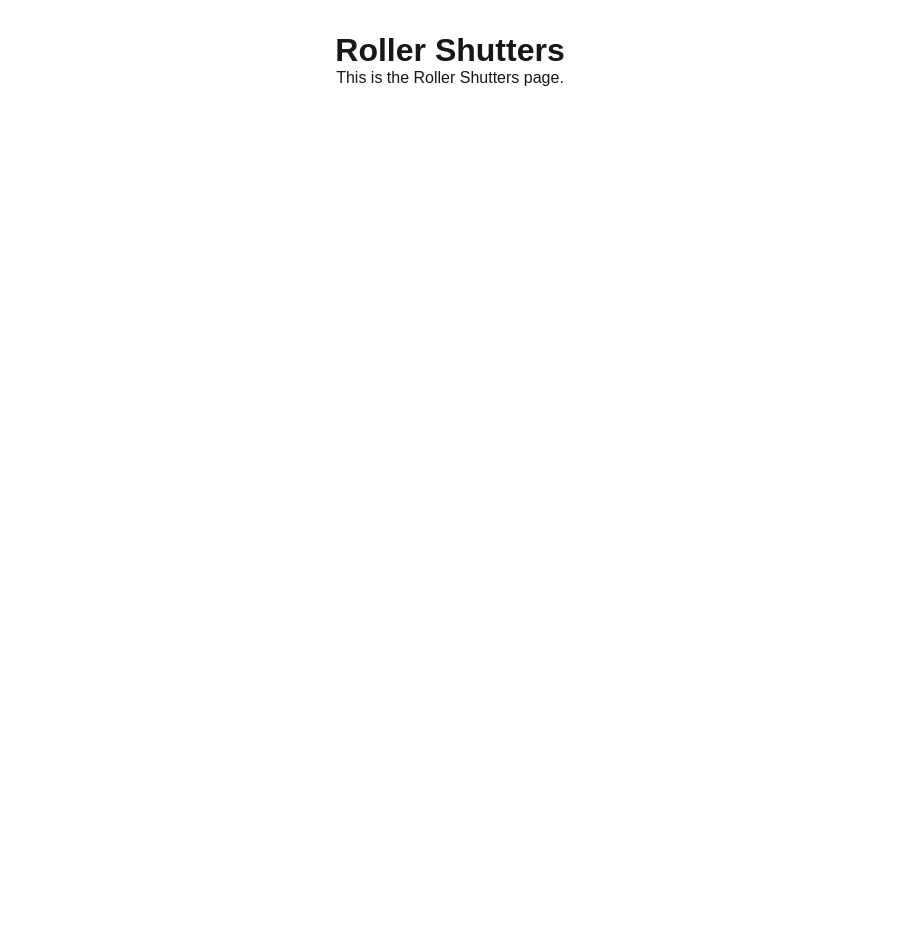
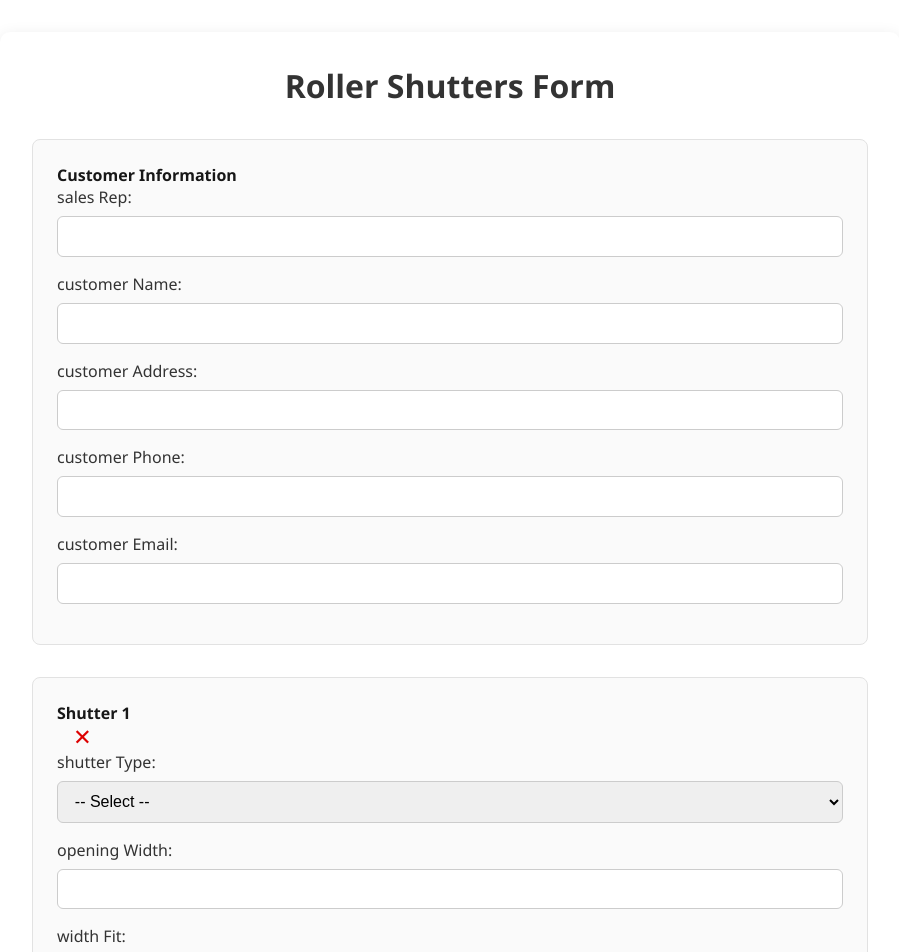
Before and after one commit to DeveshMoolchandani/Blossom-Blinds-App, a Next.js app: page /roller-shutters in a window 1280 px wide. Shown: the top 952 px of the page, without its empty margins (190-1089 px from the left). Before the commit the page ends 800 px from the top, so only its background shows below. Built offline with nearby package versions, Linux system fonts and the light colour scheme.

Commit message:
Add: Roller Shutters form page and proxy integration

```diff
--- /dev/null
+++ b/pages/api/roller-shutters-proxy.js
@@ -0,0 +1,51 @@
+import fetch from 'node-fetch';
+
+export default async function handler(req, res) {
+  if (req.method !== 'POST') {
+    return res.status(405).json({ message: 'Method Not Allowed' });
+  }
+
+  const sheetUrl = "https://script.google.com/macros/s/AKfycbzDNOMJI61FAnoz1_gzS8vIQvDaOmwLrcpkTvEhPQLye43rVjfLXTvwknhg-RF5rAZN/exec";
+  const isDev = process.env.NODE_ENV !== 'production';
+
+  try {
+    if (isDev) {
+      console.log("📦 Payload to Roller Shutters Script:", req.body);
+    }
+
+    const controller = new AbortController();
+    const timeout = setTimeout(() => controller.abort(), 15000); // 15 sec
+
+    const response = await fetch(sheetUrl, {
+      method: "POST",
+      headers: {
+        "Content-Type": "application/json"
+      },
+      body: JSON.stringify(req.body),
+      signal: controller.signal
+    });
+
+    clearTimeout(timeout);
+
+    const text = await response.text();
+    let data;
+
+    try {
+      data = JSON.parse(text);
+    } catch (err) {
+      return res.status(500).json({ result: 'error', message: 'Invalid JSON from Google Script' });
+    }
+
+    if (data.result === 'success') {
+      return res.status(200).json({ result: 'success' });
+    } else {
+      return res.status(500).json({
+        result: 'error',
+        message: data.message || 'Unknown error from Google Script'
+      });
+    }
+
+  } catch (err) {
+    return res.status(500).json({ result: 'error', message: err.message });
+  }
+}
--- a/pages/roller-shutters.js
+++ b/pages/roller-shutters.js
@@ -1,8 +1,204 @@
-export default function RollerShutters() {
+import { useState, useEffect } from 'react';
+import styles from '../styles/Form.module.css';
+import jsPDF from 'jspdf';
+import autoTable from 'jspdf-autotable';
+
+export default function RollerShuttersPage() {
+  const [formData, setFormData] = useState({
+    date: '',
+    time: '',
+    salesRep: '',
+    customerName: '',
+    customerAddress: '',
+    customerPhone: '',
+    customerEmail: ''
+  });
+
+  const [windows, setWindows] = useState([
+    {
+      shutterType: '',
+      openingWidth: '',
+      widthFit: '',
+      height: '',
+      mainProfileColour: '',
+      pelmetColour: '',
+      bottomBarColour: '',
+      guideColour: '',
+      controlStyle: '',
+      motorSide: '',
+      comments: ''
+    }
+  ]);
+
+  useEffect(() => {
+    const now = new Date();
+    setFormData(prev => ({
+      ...prev,
+      time: now.toLocaleTimeString([], { hour: '2-digit', minute: '2-digit' }),
+      date: now.toISOString().split('T')[0]
+    }));
+  }, []);
+
+  const handleFormChange = (e) => {
+    const { name, value } = e.target;
+    setFormData(prev => ({ ...prev, [name]: value }));
+  };
+
+  const handleWindowChange = (index, e) => {
+    const { name, value } = e.target;
+    const updated = [...windows];
+    updated[index][name] = value;
+    setWindows(updated);
+  };
+
+  const addWindow = () => {
+    setWindows(prev => [...prev, {
+      shutterType: '',
+      openingWidth: '',
+      widthFit: '',
+      height: '',
+      mainProfileColour: '',
+      pelmetColour: '',
+      bottomBarColour: '',
+      guideColour: '',
+      controlStyle: '',
+      motorSide: '',
+      comments: ''
+    }]);
+  };
+
+  const deleteWindow = (index) => {
+    const current = windows[index];
+    const isBlank = Object.values(current).every(val => val === '');
+    if (!isBlank) {
+      const confirmDelete = window.confirm("⚠️ This window has data. Are you sure you want to delete?");
+      if (!confirmDelete) return;
+    }
+    setWindows(windows.filter((_, i) => i !== index));
+  };
+
+  const generatePDF = () => {
+    const doc = new jsPDF();
+    doc.text("Roller Shutters Submission", 14, 10);
+
+    const customerRows = Object.entries(formData).map(([key, value]) => [key, value]);
+    autoTable(doc, {
+      startY: 20,
+      head: [['Field', 'Value']],
+      body: customerRows
+    });
+
+    windows.forEach((win, idx) => {
+      autoTable(doc, {
+        startY: doc.lastAutoTable.finalY + 10,
+        head: [[`Window ${idx + 1}`]],
+        body: [],
+      });
+
+      autoTable(doc, {
+        startY: doc.lastAutoTable.finalY,
+        head: [['Field', 'Value']],
+        body: Object.entries(win).map(([k, v]) => [k, v])
+      });
+    });
+
+    doc.save("roller-shutters-form.pdf");
+  };
+
+  const handleSubmit = async (e) => {
+    e.preventDefault();
+
+    if (!formData.customerName || !formData.customerPhone || windows.length === 0) {
+      alert("Please fill in Customer Name, Phone, and at least one window");
+      return;
+    }
+
+    const payload = {
+      ...formData,
+      windows,
+      productType: "Roller Shutters"
+    };
+
+    try {
+      const res = await fetch('/api/roller-shutters-proxy', {
+        method: 'POST',
+        headers: { 'Content-Type': 'application/json' },
+        body: JSON.stringify(payload)
+      });
+
+      const result = await res.json();
+      if (result.result === 'success') {
+        alert('✅ Form submitted successfully!');
+        generatePDF();
+      } else {
+        alert(`❌ Submission failed: ${result.message}`);
+      }
+    } catch (err) {
+      alert('❌ Network error — submission failed.');
+    }
+  };
+
   return (
-    <main style={{ padding: '2rem', textAlign: 'center' }}>
-      <h1>Roller Shutters</h1>
-      <p>This is the Roller Shutters page.</p>
-    </main>
+    <form onSubmit={handleSubmit} className={styles.formContainer}>
+      <h2 className={styles.formTitle}>Roller Shutters Form</h2>
+
+      <div className={styles.windowSection}>
+        <h4>Customer Information</h4>
+        {["salesRep", "customerName", "customerAddress", "customerPhone", "customerEmail"].map(field => (
+          <div key={field} className={styles.inputGroup}>
+            <label>{field.replace(/([A-Z])/g, ' $1')}:</label>
+            <input
+              type="text"
+              name={field}
+              value={formData[field]}
+              onChange={handleFormChange}
+              required
+            />
+          </div>
+        ))}
+      </div>
+
+      {windows.map((window, idx) => (
+        <div key={idx} className={styles.windowSection}>
+          <h4>{`Shutter ${idx + 1}`}</h4>
+          <button type="button" onClick={() => deleteWindow(idx)} className={styles.deleteBtn}>✕</button>
+
+          {[
+            { name: 'shutterType', options: ['42mm Double Line - Standard (Suitable for widths up to 3200mm)', 'Other'] },
+            { name: 'openingWidth' },
+            { name: 'widthFit', options: ['Face (covers frame) (+/+)', 'Reveal (frame visible) (-/-)', 'Face / Reveal (+/-)', 'Reveal / Face (-/+)'] },
+            { name: 'height' },
+            { name: 'mainProfileColour', options: ['Unspecified', 'CREAM', 'OLRBEIGE', 'WHITE', 'GREY', 'BROWN', 'BEIGE(Mushroom)', 'GREEN', 'RED', 'BRONZE', 'BLACK', 'SILVER', 'DEEPOCEAN', 'MAGNOLIA', 'WOLANDGREY', 'MONUMENT', 'JASPER', 'SUREMIST', 'DUNE'] },
+            { name: 'pelmetColour' },
+            { name: 'bottomBarColour' },
+            { name: 'guideColour' },
+            { name: 'controlStyle', options: ['Manual', 'Motorised', 'Without control'] },
+            { name: 'motorSide', options: ['Left', 'Right'] },
+            { name: 'comments' }
+          ].map(field => (
+            <div key={field.name} className={styles.inputGroup}>
+              <label>{field.name.replace(/([A-Z])/g, ' $1')}:</label>
+              {field.options ? (
+                <select name={field.name} value={window[field.name]} onChange={(e) => handleWindowChange(idx, e)} required>
+                  <option value="">-- Select --</option>
+                  {field.options.map(opt => <option key={opt} value={opt}>{opt}</option>)}
+                </select>
+              ) : (
+                <input
+                  type="text"
+                  name={field.name}
+                  value={window[field.name]}
+                  onChange={(e) => handleWindowChange(idx, e)}
+                  required={field.name !== 'comments'}
+                />
+              )}
+            </div>
+          ))}
+        </div>
+      ))}
+
+      <button type="button" onClick={addWindow} className={styles.addBtn}>➕ Add Shutter</button>
+      <button type="submit" className={styles.submitBtn}>✅ Submit</button>
+    </form>
   );
 }
```
